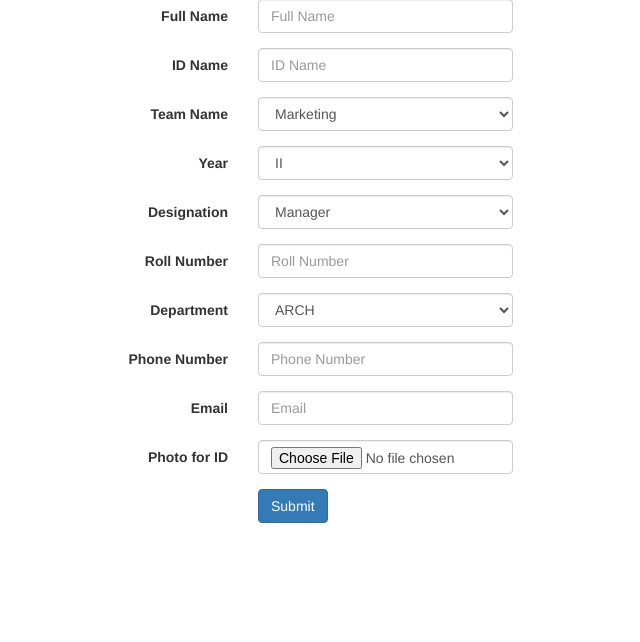
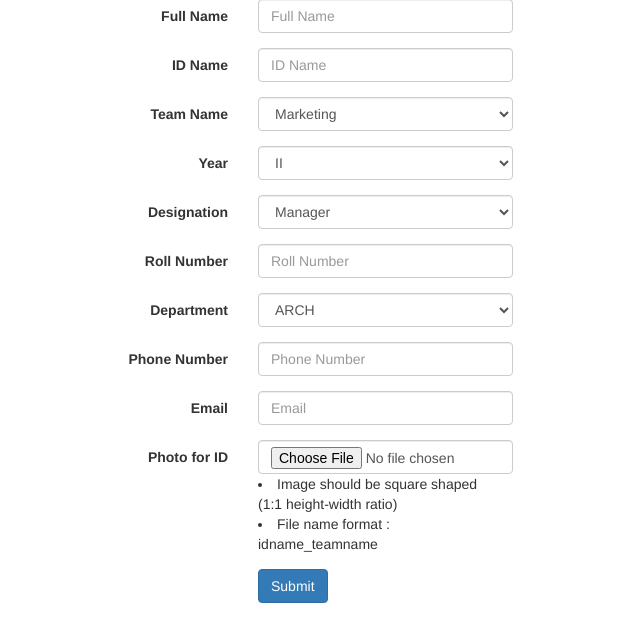
Before and after one commit to kousiksatish/festember-regform, a PHP site: page / in a window 1280 px wide. Shown: the part 91-733 px from the top of the page, without its empty margins (17-657 px from the left). Run offline with PHP 8.4, Linux system fonts and the light colour scheme; data that the repository does not hold is empty.

Commit message:
Forms completed

```diff
--- a/index.php
+++ b/index.php
@@ -123,6 +123,7 @@
           "fsr"  => "Social Responsibility",
           "culturals"  => "Culturals",
           "gl"  => "Guest Lectures",
+          "gaming" => "Gaming"
         );
     ?>
     <div class="form-group">
@@ -146,7 +147,8 @@
       $years = array(
           "2" => "II",
           "3" => "III",
-          "4" => "IV"
+          "4" => "IV",
+          "5" => "V"
         );
     ?>
 
@@ -245,6 +247,8 @@
       <label for="photo" class="col-sm-2 control-label">Photo for ID</label>
       <div class="col-sm-3">
         <input type="file" class="form-control" name="img" placeholder="File" required>
+        <li>Image should be square shaped<br>(1:1 height-width ratio)</li>
+        <li>File name format : idname_teamname</li>
       </div>
     </div>
 
--- a/register.php
+++ b/register.php
@@ -68,7 +68,8 @@ if($_SERVER["REQUEST_METHOD"] == "POST")
 
 
 		$target_dir = "uploads/";
-		$target_file = $target_dir . $rollno . '.' .$ext;
+		//$target_file = $target_dir . $rollno . '.' .$ext;
+		$target_file = $target_dir . $_FILES['img']['name'];
 		$imageFileType = pathinfo($target_file,PATHINFO_EXTENSION);
 		move_uploaded_file($_FILES["img"]["tmp_name"], $target_file)
 			or die("Error");
```
Also changed, not shown: uploads/105223304.png (added), uploads/106113051.jpg (added), uploads/111130111.jpg (added), uploads/111130112.jpg (added), uploads/111130155.jpg (added), uploads/Screenshot from 2015-03-07 15:38:14.png (added), uploads/Screenshot from 2015-08-04 22:46:21.png (added), uploads/arch.jpg (added), uploads/car.jpg (added), uploads/elec.jpg (added), uploads/mas.png (added), uploads/plumb.jpg (added).
